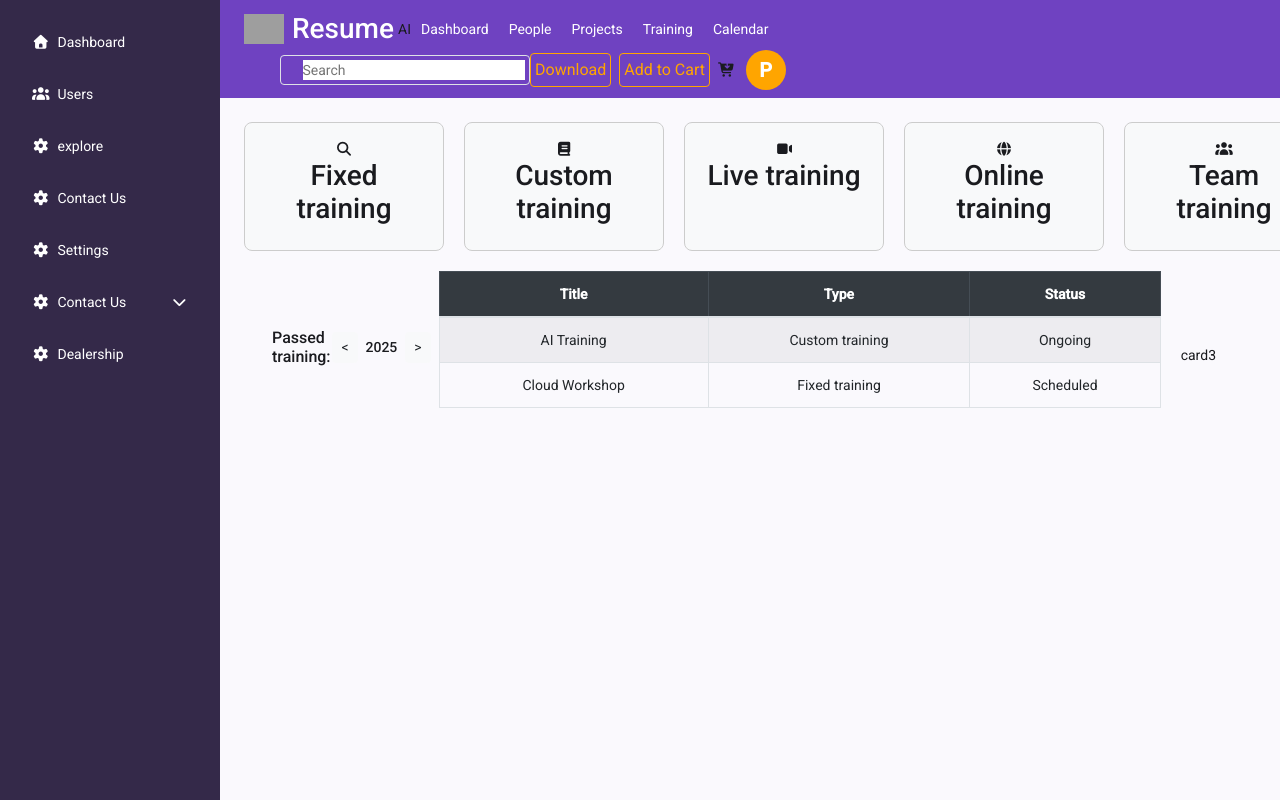
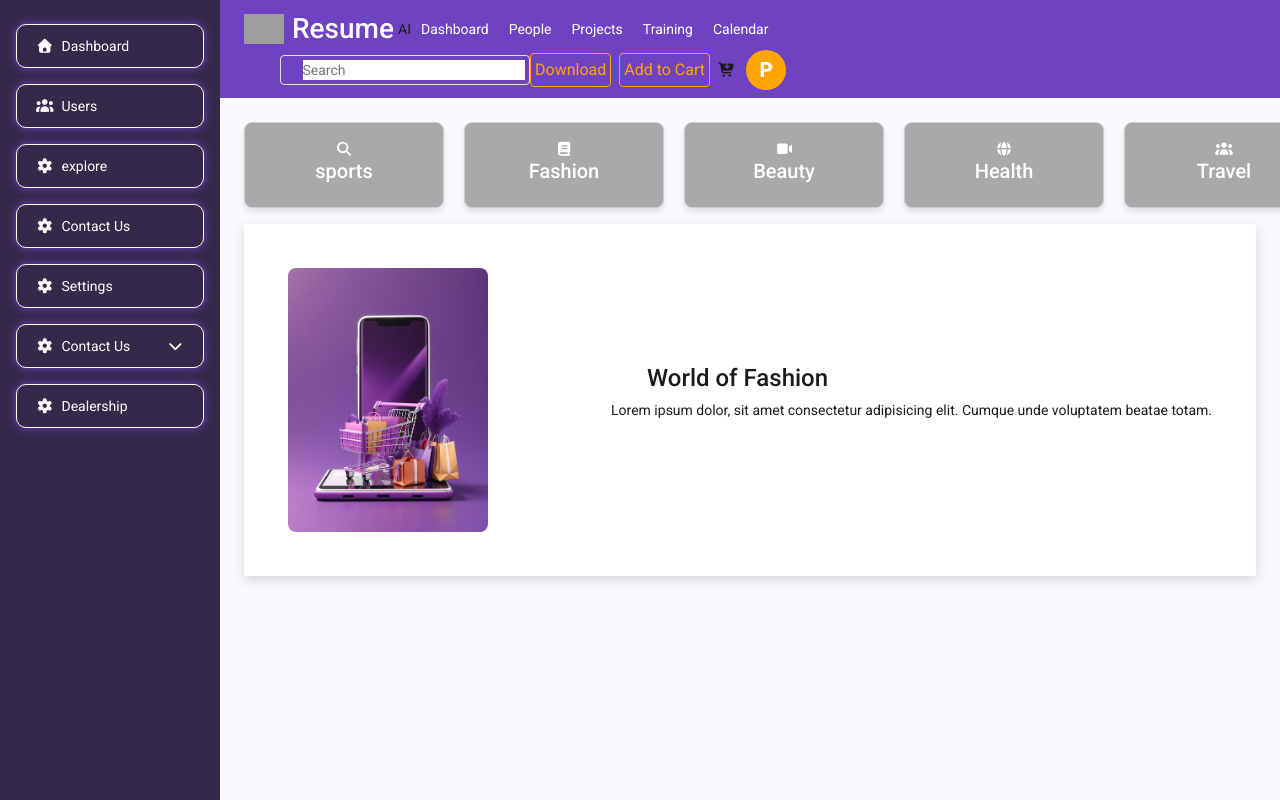
Before and after one commit to Poornimabatham/Angular, an Angular app: page /training in a window 1280 px wide. Built offline with nearby package versions, Linux system fonts and the light colour scheme; grey boxes are pictures that could not be loaded.

Commit message:
Addc ode

```diff
--- a/src/app/add-tocart/add-tocart.html
+++ b/src/app/add-tocart/add-tocart.html
@@ -50,7 +50,11 @@
             </div>
             <div class="row mt-3 mx-1">
                 <div class="col-12  button d-flex justify-content-end">
-<button class="btn btn-primary">Cancel
+<button class="btn btn-primary mx-2">Cancel
+
+</button>
+
+<button class="btn btn-primary">Save
 
 </button>
                 </div>
--- a/src/app/add-tocart/add-tocart.ts
+++ b/src/app/add-tocart/add-tocart.ts
@@ -1,8 +1,9 @@
+import { CommonModule } from '@angular/common';
 import { Component } from '@angular/core';
 
 @Component({
   selector: 'app-add-tocart',
-  imports: [],
+  imports: [CommonModule],
   templateUrl: './add-tocart.html',
   styleUrls: ['./add-tocart.css'], // <-- must be 'styleUrls' and an array
 })
--- a/src/app/app.css
+++ b/src/app/app.css
@@ -70,3 +70,16 @@
     text-decoration: underline;
     /* add underline on hover */
 }
+
+.link{
+          border: 1px solid grey;
+    border-radius: 12px;
+    padding: 3px;
+    color: #fff;
+    box-shadow: 0 0 10px #6f42c1;  border: 1px solid white;
+            border-radius: 10px;
+
+}
+.link:hover{
+    color: black;
+}
--- a/src/app/app.html
+++ b/src/app/app.html
@@ -4,37 +4,37 @@
 
     <div [class.collapsed]="isSidebarCollapsed" class=" text-white p-3 sidebar flex-shrink-0">
         <ul class="nav flex-column">
-            <li class="nav-item  my-2">
+            <li class="nav-item  my-2 link">
                 <a class="nav-link text-white d-flex align-items-center" routerLink="/dashboard">
                     <i class="fa-solid fa-house"></i>
                     <span class="mx-2" *ngIf="!isSidebarCollapsed">Dashboard</span>
                 </a>
             </li>
-            <li class="nav-item my-2">
+            <li class="nav-item my-2 link">
                 <a class="nav-link text-white d-flex align-items-center" routerLink="/users">
                     <i class="fa-solid fa-users"></i>
                     <span class="mx-2" *ngIf="!isSidebarCollapsed">Users</span>
                 </a>
             </li>
-            <li class="nav-item my-2">
+            <li class="nav-item my-2 link">
                 <a class="nav-link text-white d-flex align-items-center" routerLink="/explore">
                     <i class="fa-solid fa-gear"></i>
                     <span class="mx-2" *ngIf="!isSidebarCollapsed">explore</span>
                 </a>
             </li>
-            <li class="nav-item my-2">
+            <li class="nav-item my-2 link">
                 <a class="nav-link text-white d-flex align-items-center" routerLink="/form">
                     <i class="fa-solid fa-gear"></i>
                     <span class="mx-2" *ngIf="!isSidebarCollapsed">Contact Us</span>
                 </a>
             </li>
-            <li class="nav-item my-2">
+            <li class="nav-item my-2 link">
                 <a class="nav-link text-white d-flex align-items-center" routerLink="/settings">
                     <i class="fa-solid fa-gear"></i>
                     <span class="mx-2" *ngIf="!isSidebarCollapsed">Settings</span>
                 </a>
             </li>
-            <li class="nav-item my-2">
+            <li class="nav-item my-2 link">
                 <a class="nav-link text-white d-flex align-items-center justify-content-between"
                     (click)="toggleContactSubmenu()" style="cursor: pointer">
                     <div class="d-flex align-items-center">
@@ -58,7 +58,7 @@
                     </li>
                 </ul>
             </li>
-            <li class="nav-item my-2">
+            <li class="nav-item my-2 link">
                 <a class="nav-link text-white d-flex align-items-center" routerLink="/dealership">
                     <i class="fa-solid fa-gear"></i>
                     <span class="mx-2" *ngIf="!isSidebarCollapsed">Dealership</span>
--- a/src/app/training/training.css
+++ b/src/app/training/training.css
@@ -8,10 +8,11 @@
 
 .card-training {
     width: 200px;
-    background: #f8f9fa;
+    background: darkgrey;
     border: 1px solid #ccc;
     border-radius: 8px;
     padding: 20px;
+    box-shadow: 0px 4px 6px rgba(0, 0, 0, 0.1);
 }
 .training-padding{
     display: flex;
@@ -36,3 +37,40 @@
     /* decrease as needed */
     margin: 0;
 }
+
+.training{
+    color: white;
+}
+i{
+    color: white;
+}
+
+.content{
+    display: flex;
+    justify-content: space-between;
+    padding: 20px;
+}
+
+.image-left {
+    width: 200px;
+    height: auto;
+    border-radius: 8px;
+}
+.bg-white{
+box-shadow: 0 4px 12px rgba(0, 0, 0, 0.15);
+    transition: transform 0.2s ease, box-shadow 0.2s ease;}
+
+@media (max-width: 768px) {
+    .training-container{
+        grid-template-columns: 1fr;
+        gap: 10px;
+    }
+    .content {
+        flex-direction: column;
+        text-align: center;
+    }
+
+    .image-left {
+        width: 100%;
+    }
+}
--- a/src/app/training/training.html
+++ b/src/app/training/training.html
@@ -1,44 +1,30 @@
-<div class="training-container">
+<div class="training-container mb-3">
     <div class="card-training text-center p-3" *ngFor="let training of trainings">
         <i [class]="training.icon"></i>
-        <h3>{{ training.title }}</h3>
+        <h5  class="training">{{ training.title }}</h5>
     </div>
 </div>
-<div class="training-padding">
-    <div class="card-training2 d-flex justify-content-between align-items-center p-2 ">
-        <!-- Left side -->
-        <div>
-            <h6 class="mb-0">Passed training:</h6>
-        </div>
 
-        <!-- Right side (Calendar) -->
-        <div class="calendar-header d-flex justify-content-between align-items-center">
-            <button class="btn btn-light btn-sm" (click)="prevYear()">&lt;</button>
-            <h4 class="mb-0 mx-2">{{ currentYear }}</h4>
-            <button class="btn btn-light btn-sm" (click)="nextYear()">&gt;</button>
+<div class="container-fluid">
+    <div class="row">
+        <div class="col-12 bg-white p-4">
+            <div class="d-flex  justify-content-between align-items-center gap-4 content">
+
+                <!-- Left Image -->
+                <img src="/images/wallpaper.jpg" class="img-fluid image-left" alt="">
+
+                <!-- Right Content -->
+                <div class="">
+                    <h4>
+                        <i class="fa-solid fa-earth-americas"></i> World of Fashion
+                    </h4>
+                    <p>
+                        Lorem ipsum dolor, sit amet consectetur adipisicing elit.
+                        Cumque unde voluptatem beatae totam.
+                    </p>
+                </div>
+
+            </div>
         </div>
     </div>
-    <!-- Training Table -->
-    <table class="table table-bordered table-striped text-center">
-        <thead class="table-dark">
-            <tr>
-                <th>Title</th>
-                <th>Type</th>
-                <th>Status</th>
-            </tr>
-        </thead>
-        <tbody>
-            <tr *ngFor="let training of filteredTrainings">
-                <td>{{ training.title }}</td>
-                <td>{{ training.type }}</td>
-                <td>{{ training.status }}</td>
-            </tr>
-            <tr *ngIf="filteredTrainings.length === 0">
-                <td colspan="3">No Trainings for {{ currentYear }}</td>
-            </tr>
-        </tbody>
-    </table>
-
-
-    <div class="card-training2 mt-3">card3</div>
 </div>
--- a/src/app/training/training.ts
+++ b/src/app/training/training.ts
@@ -10,11 +10,11 @@ import { Component, OnInit } from '@angular/core';
 })
 export class Training implements OnInit {
   trainings = [
-    { title: 'Fixed training', icon: 'fa-solid fa-magnifying-glass' },
-    { title: 'Custom training', icon: 'fa-solid fa-book' },
-    { title: 'Live training', icon: 'fa-solid fa-video' },
-    { title: 'Online training', icon: 'fa-solid fa-globe' },
-    { title: 'Team training', icon: 'fa-solid fa-users' }
+    { title: 'sports', icon: 'fa-solid fa-magnifying-glass' },
+    { title: 'Fashion', icon: 'fa-solid fa-book' },
+    { title: 'Beauty ', icon: 'fa-solid fa-video' },
+    { title: 'Health', icon: 'fa-solid fa-globe' },
+    { title: 'Travel', icon: 'fa-solid fa-users' }
   ];
 
   currentYear: number = new Date().getFullYear();
```
Also changed, not shown: public/images/wallpaper.jpg (added).
